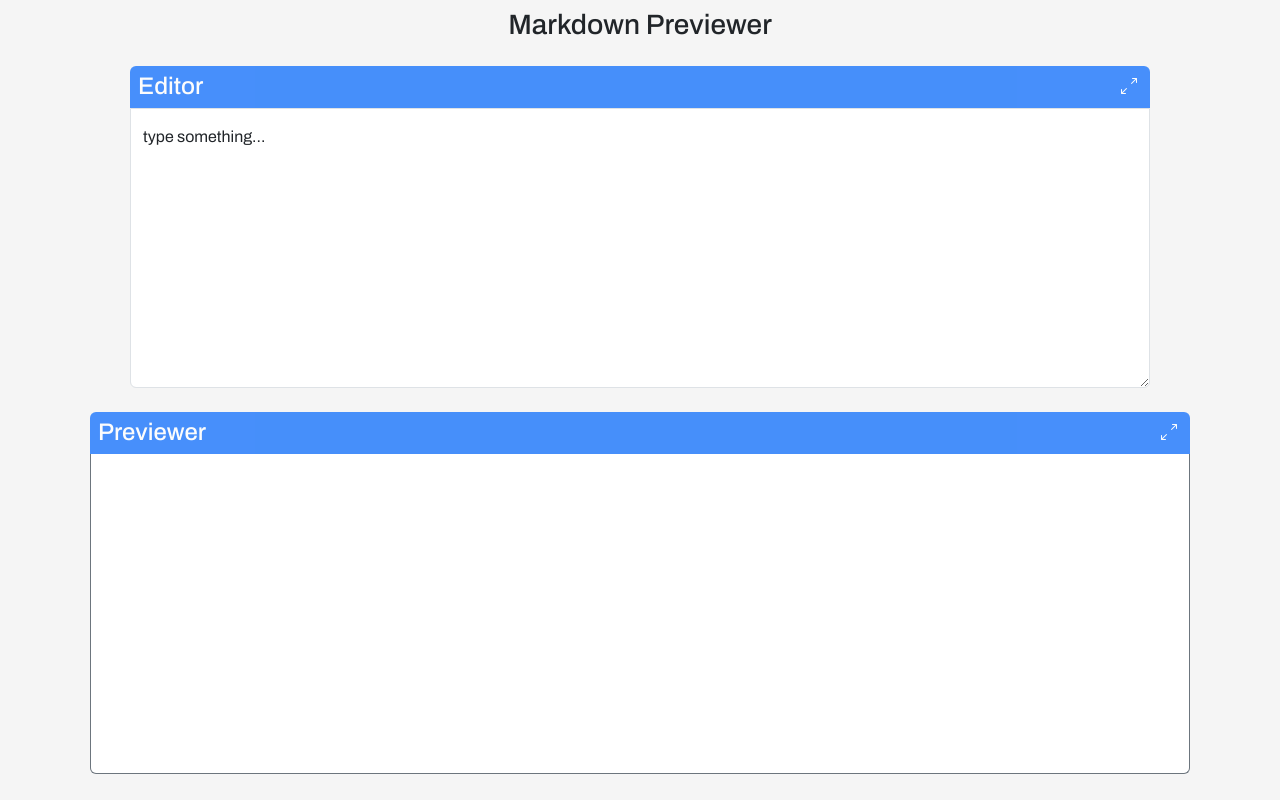
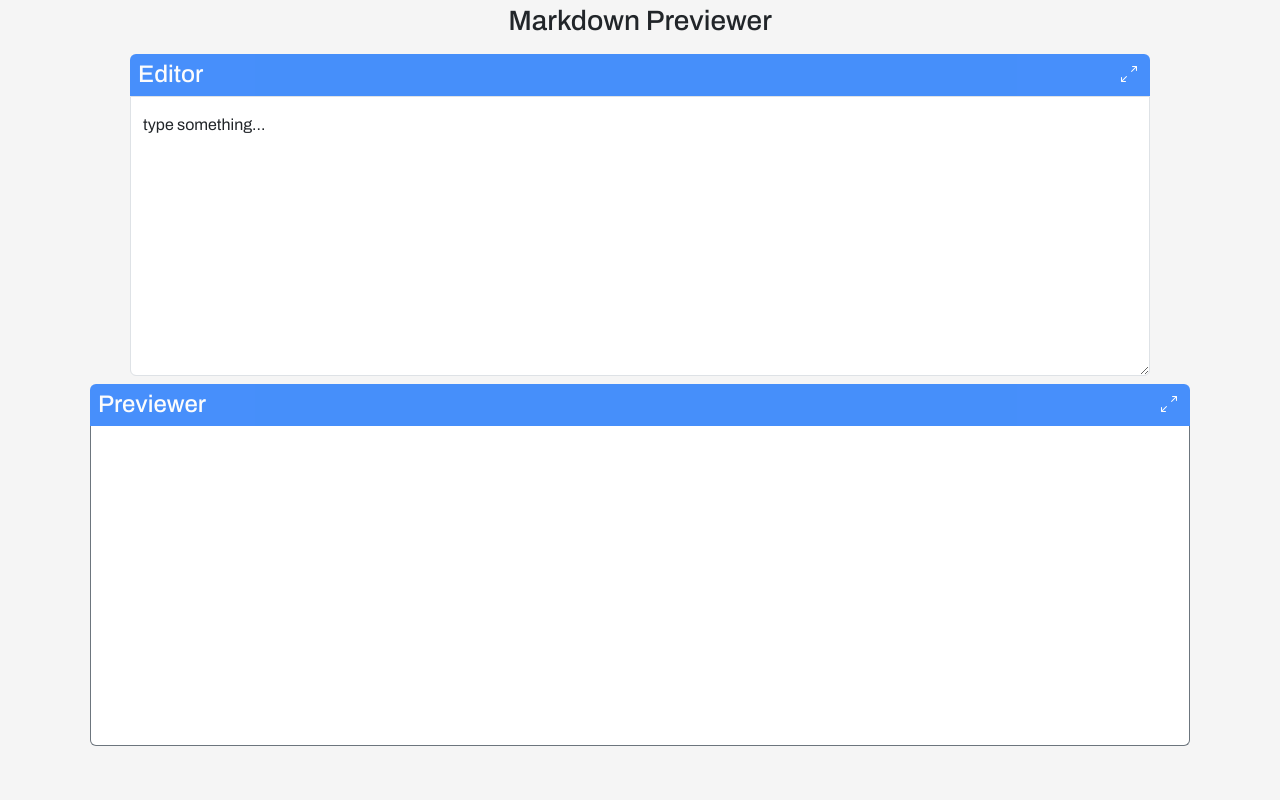
Before and after one commit to Izrael707/mark-down-previewer, a React (Vite) app: page / in a window 1280 px wide. Built offline with nearby package versions, Linux system fonts and the light colour scheme.

Commit message:
changed the paddings

```diff
--- a/src/App.jsx
+++ b/src/App.jsx
@@ -23,7 +23,7 @@ export default function App() {
 
 	return (
 		<div className="container-xl">
-			<div className="w-100 p-2">
+			<div className="w-100 p-1">
 				<h3 className="text-center" style={{ cursor: "default" }}>
 					Markdown Previewer
 				</h3>
--- a/src/components/Editor.jsx
+++ b/src/components/Editor.jsx
@@ -16,11 +16,11 @@ const Editor = ({
 	const iconStyles = editorIconClicked ? contractIcon : expandIcon;
 
 	const textAreaStyles = editorIconClicked
-		? { height: "80vh" }
+		? { height: "75vh" }
 		: { height: "35vh" };
 
 	return (
-		<div className="mt-2 px-5">
+		<div className="mt-1 px-5">
 			<div className="bg-primary opacity-75 text-white rounded-top px-2 py-1 d-flex justify-content-between align-items-center">
 				<h4 className="mb-0">Editor</h4>
 				<button
--- a/src/components/Previewer.jsx
+++ b/src/components/Previewer.jsx
@@ -8,9 +8,9 @@ const Previewer = ({ markedDownText, previewerIconClicked, setPreviewerIconClick
 	const contractIcon = `bi bi-arrows-angle-contract`;
 	const iconStyles = previewerIconClicked ? contractIcon : expandIcon;
 
-  const previewTabStyles = previewerIconClicked ? { height: "80vh" }:{ height: "40vh" }
+  const previewTabStyles = previewerIconClicked ? { height: "75vh" }:{ height: "40vh" }
 	return (
-		<div className="mt-4 px-2">
+		<div className="mt-2 px-2">
 			<div className="bg-primary opacity-75 text-white rounded-top px-2 py-1 d-flex justify-content-between align-items-center">
 				<h4 className="mb-0">Previewer</h4>
 				<button
```
